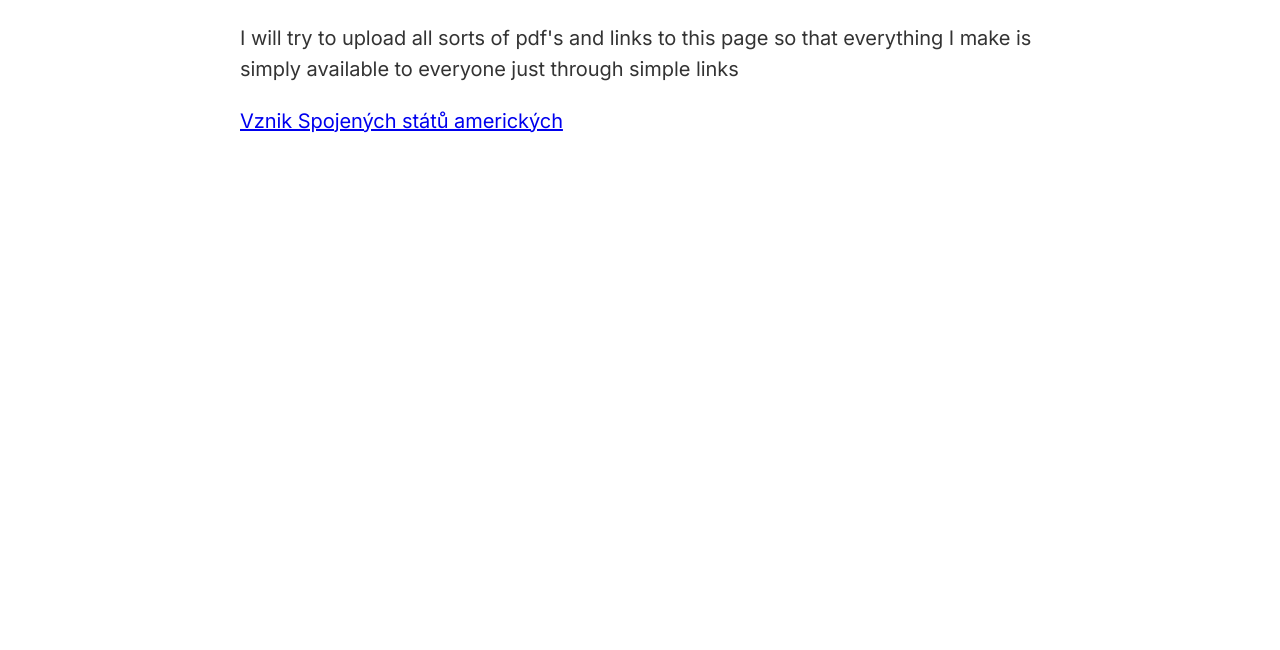
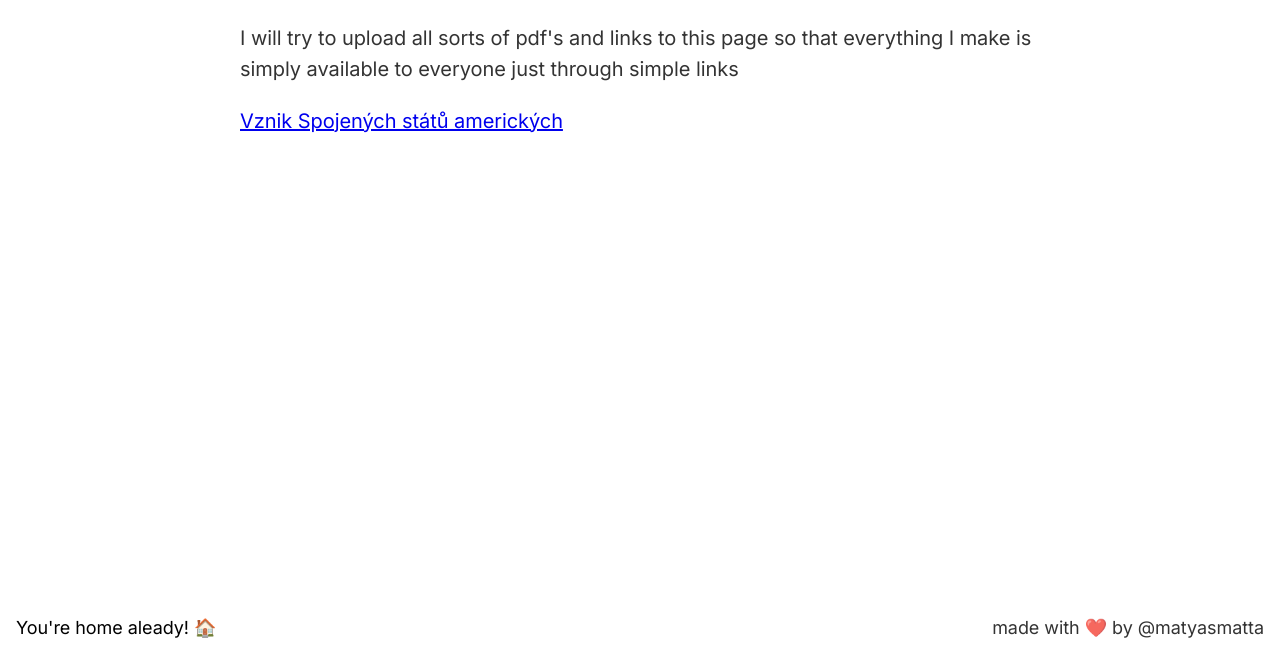
Before and after one commit to MMatty8137/matyscripta, a plain HTML site: page index.html in a window 1280 px wide. Shown: the part 150-800 px from the top of the page. Drawn offline with Linux system fonts and the light colour scheme.

Commit message:
Update index.html

```diff
--- a/index.html
+++ b/index.html
@@ -14,6 +14,8 @@
 
       	<a href="vznik_usa.html">Vznik Spojených států amerických</a>
     </main>
+    <div class="bottomright">made with ❤️ by <a style="color: rgba(0, 0, 0, 0.8); text-decoration:none" href="https://github.com/matyasmatta/">@matyasmatta</a></div>
+    <div class="bottomleft"><a style="color: rgba(0, 0, 0); text-decoration:none" href="index.html">You're home aleady! 🏠</b></div>
   </body>
 </html>
 
```
